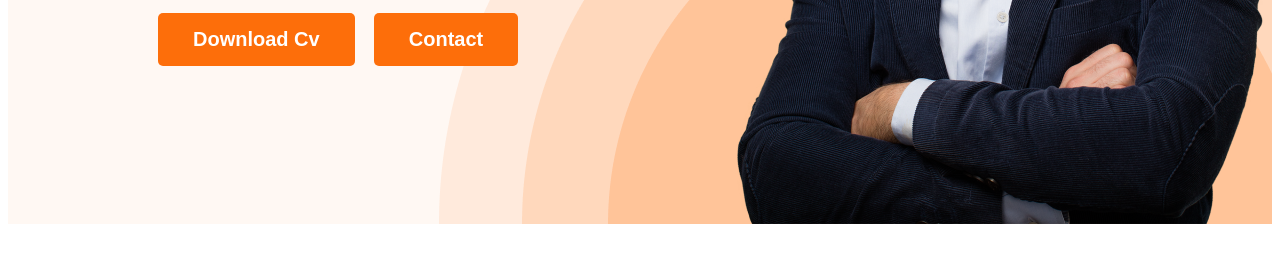
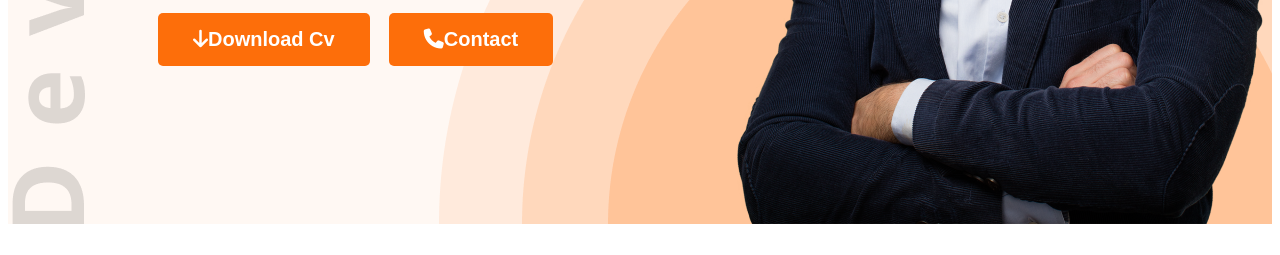
Before and after one commit to Surjo-cse/demo-portfolio, a plain HTML site: page index.html in a window 1280 px wide. Shown: the part 545-800 px from the top of the page. Drawn offline with nearby package versions, Linux system fonts and the light colour scheme.

Commit message:
last commit

```diff
--- a/index.html
+++ b/index.html
@@ -5,9 +5,11 @@
     <meta name="viewport" content="width=device-width, initial-scale=1.0">
     <title>Demo Portfolio</title>
     <link rel="preconnect" href="https://fonts.googleapis.com">
-<link rel="preconnect" href="https://fonts.gstatic.com" crossorigin>
-<link href="https://fonts.googleapis.com/css2?family=Open+Sans:wght@400&display=swap" rel="stylesheet">
+    <link rel="preconnect" href="https://fonts.gstatic.com" crossorigin>
+    <link href="https://fonts.googleapis.com/css2?family=Open+Sans:wght@400&    display=swap" rel="stylesheet">
+    <script src="https://kit.fontawesome.com/ad85f4de04.js" crossorigin="anonymous"></script>
     <link rel="stylesheet" href="./styles/portfolio.css">
+   <!-- <script src="https://kit.fontawesome.com/f056a62cc9.js" crossorigin="anonymous"></script> -->
 </head>
 <body>
 <main>
@@ -18,7 +20,7 @@
             <ul>
                 <li><a href="">Portfolio</a></li>
                 <li><a href="">Blog</a></li>
-                <li><button class="primary-btn btn">Hire Me</button></li>
+                <li><button class="primary-btn btn"><i class="fa-thin fa-arrow-down"></i>Hire Me</button></li>
             </ul>
         </nav>
         <!-- this is banner part -->
@@ -27,8 +29,8 @@
                 <h3 class="banner-greeting" >Hi, I am</h3>
                 <h1 class="banner-title">Mary Hardy</h1>
                 <p class="banner-description">Lorem ipsum dolor sit amet, consectetur adipisicing elit. <br>Aut unde quisquam, tempore maiores deleniti atque  Aspernatur.</p>
-                <button class="primary-btn btn">Download Cv</button>
-                <button class="primary-btn">Contact</button>
+                <button class="primary-btn btn"><i class="fa-solid fa-arrow-down"></i>Download Cv</button>
+                <button class="primary-btn"><i class="fa-solid fa-phone"></i>Contact</button>
             </div>
             <div>
                 <img class="profile-pic" src="./images/hardy.png" alt="">
--- a/styles/portfolio.css
+++ b/styles/portfolio.css
@@ -36,12 +36,13 @@ nav a{
     border: 0;
     font-weight: 700;
     padding: 15px 35px;
+    justify-content: space-between;
 }
 header{
     background-color: #FFF8F3;
-    background-image: url("../images/header_bg.png");
+    background-image: url("../images/header_bg.png"), url("../images/developer.png");
     background-repeat: no-repeat;
-    background-position: bottom right;
+    background-position: bottom right, top left;
 }
 .banner{
     display: flex;
```
